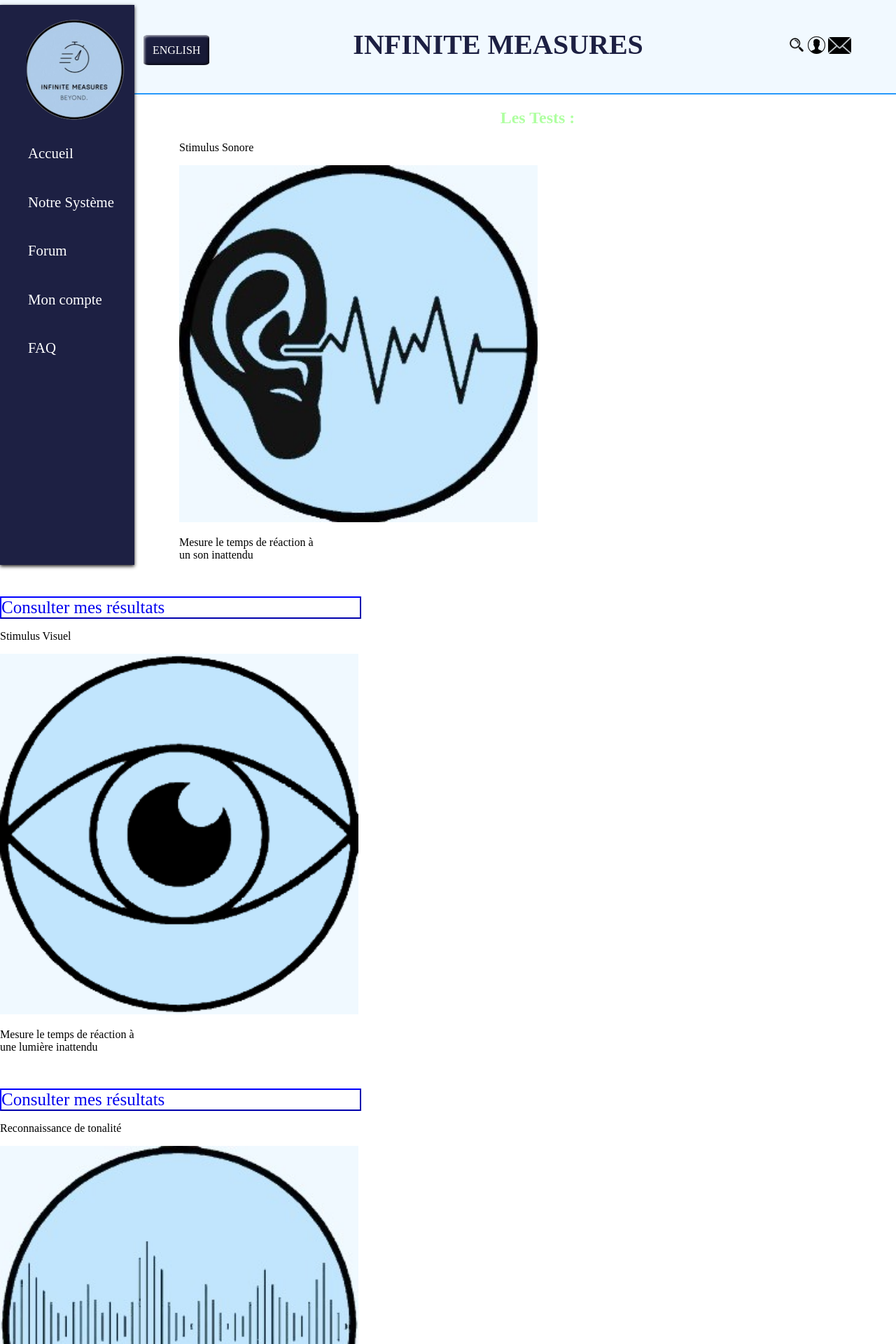
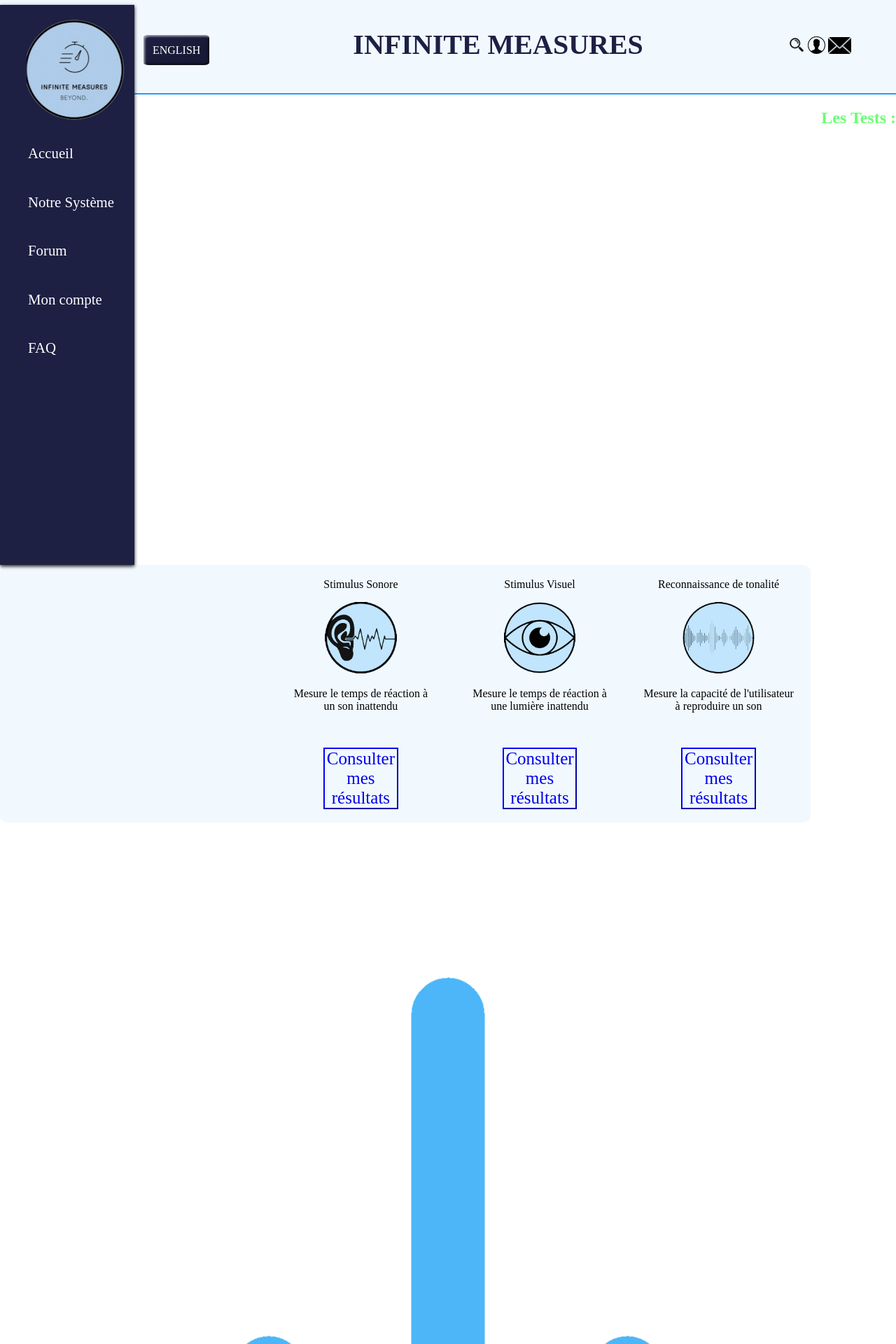
Before and after one commit to Josephine-Pestel/APP_Informatique_G8B, a PHP site: page /Systeme.php in a window 1280 px wide. Shown: the top 1920 px of the page at 70% size. Run offline with PHP 8.4, Linux system fonts and the light colour scheme.

Commit message:
deplacement element

```diff
--- a/Systeme.css
+++ b/Systeme.css
@@ -9,19 +9,14 @@
 
 
 
-#logo
-{
-
-	width: 20%;
-}
 #eye,#sound,#ear
 {
 	width: 40%;
 }
 
 h1{
-	text-align: center;
-	color: #afffa1;
+	text-align: right;
+	color: #69ff72;
 }
 
 
@@ -50,16 +45,11 @@
 
 	color: white;
 }
-.BoutTry a:hover{
-	background-color: #f4566a;
-    color: #98ff4d;
-
-}
 
 #arrow
 {
 	display: block;
-	width: 10%;
+	width: 100%;
 	margin-right: auto;
 	margin-left: auto;
 }
--- a/Systeme.php
+++ b/Systeme.php
@@ -15,7 +15,8 @@
 <h1>Les Tests :</h1>
 
 
-  <div class="element 1">
+<div id="conteneur">
+    <div class="element 1">
 
 
     <p>Stimulus Sonore<br /></p>
@@ -46,12 +47,12 @@
        <p> <a class=BoutTry href="page.html">Consulter mes résultats</a></p>
 
 </div>
-<br />
+</div><br />
 
 
 <img src="images/arrow.png" id="arrow"  />
 
-
+<div id="conteneur">
     <div class="element 1">
 
 
@@ -74,7 +75,7 @@
 
     </div>
 
-<br />
+</div><br />
 
 
 
```
